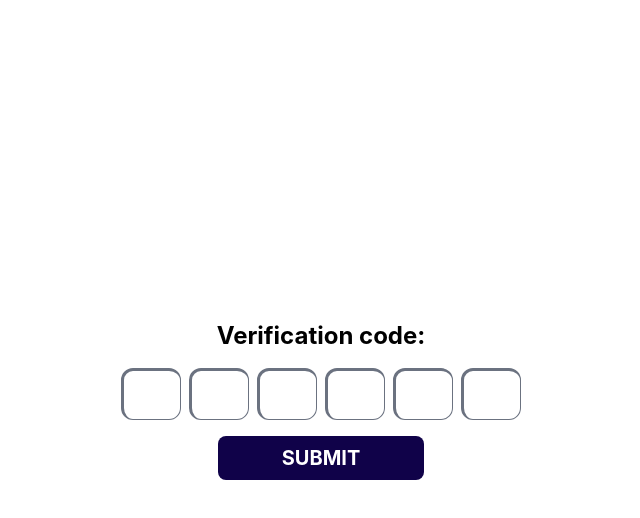
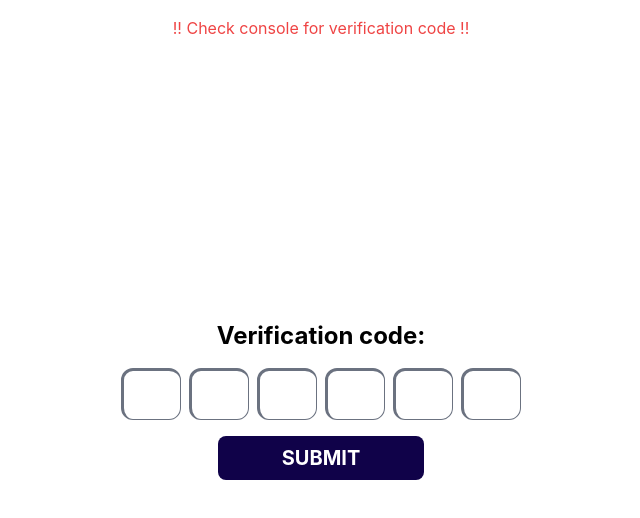
Before and after one commit to prabesh-regmi/validation-code-react, a React (Create React App) app: page / in a window 1280 px wide. Shown: the top 518 px of the page, without its empty margins (319-959 px from the left). Built offline with nearby package versions, Linux system fonts and the light colour scheme; no server answers.

Commit message:
ready to deplay

```diff
--- a/src/App.js
+++ b/src/App.js
@@ -12,8 +12,8 @@ function App({ length = 6 }) {
   useEffect(() => {
     const fetchData = async () => {
       try {
-        const response = await axios.get("http://localhost:3030/api/verify");
-        console.log(response.data.message);
+        const response = await axios.get("https://codevalidation.onrender.com/api/verify");
+        console.log("Verification Number:", response.data.message);
       } catch (error) {
         console.error(error);
       }
@@ -70,7 +70,6 @@ function App({ length = 6 }) {
   const validateInput = () => {
     let valid = true;
     for (let i = 0; i < length; i++) {
-      console.log(i, code[i].length > 0);
       if (!code[i].length > 0) {
         inputsRef.current[i].classList.add("border-red-500");
         valid = false;
@@ -88,7 +87,6 @@ function App({ length = 6 }) {
 
   const handleSubmit = async () => {
     if (validateInput()) {
-      console.log(code?.join(""));
       const VerificationCode = JSON.stringify({ code: code.join("") });
       const customConfig = {
         headers: {
@@ -97,7 +95,7 @@ function App({ length = 6 }) {
       };
       await axios
         .post(
-          "http://localhost:3030/api/verify",
+          "https://codevalidation.onrender.com/api/verify",
           VerificationCode,
           customConfig
         )
@@ -109,7 +107,6 @@ function App({ length = 6 }) {
           }
         })
         .catch((error) => {
-          console.log("error", error.response.data.error);
           setServerErrorMessage(error.response.data.error);
         });
     } else {
@@ -117,6 +114,10 @@ function App({ length = 6 }) {
     }
   };
   return (
+    <div>
+      <div className="text-center text-red-500 pt-4">
+        !! Check console for verification code !!
+      </div>
       <div className="absolute left-1/2 top-1/2 transform -translate-x-1/2 -translate-y-1/2">
         <div className="flex flex-col gap-4 items-center">
           <h1 className="text-2xl font-bold">Verification code:</h1>
@@ -157,6 +158,7 @@ function App({ length = 6 }) {
           </button>
         </div>
       </div>
+    </div>
   );
 }
 
```
Lines whose indentation alone changed are shown as unchanged.
